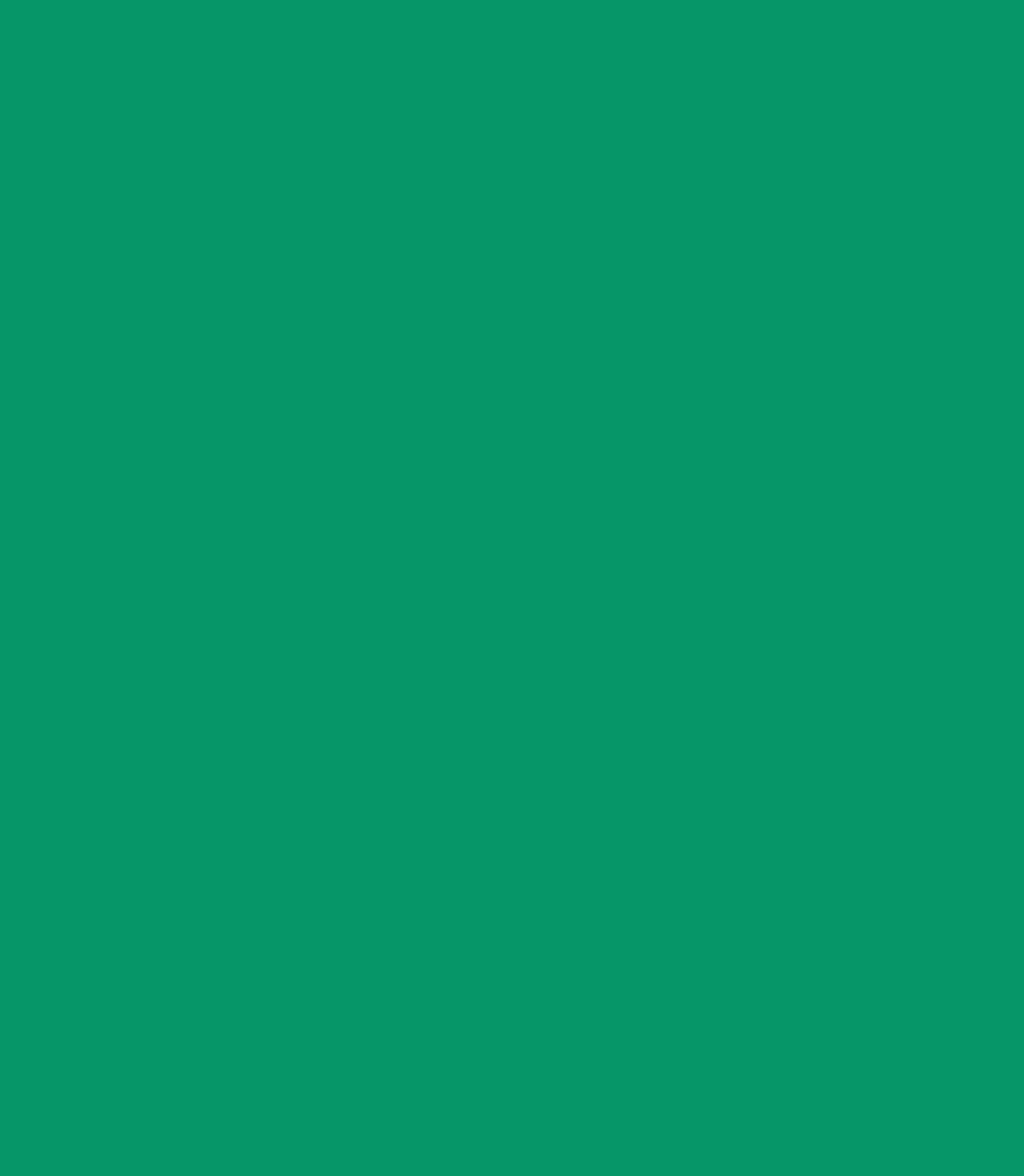
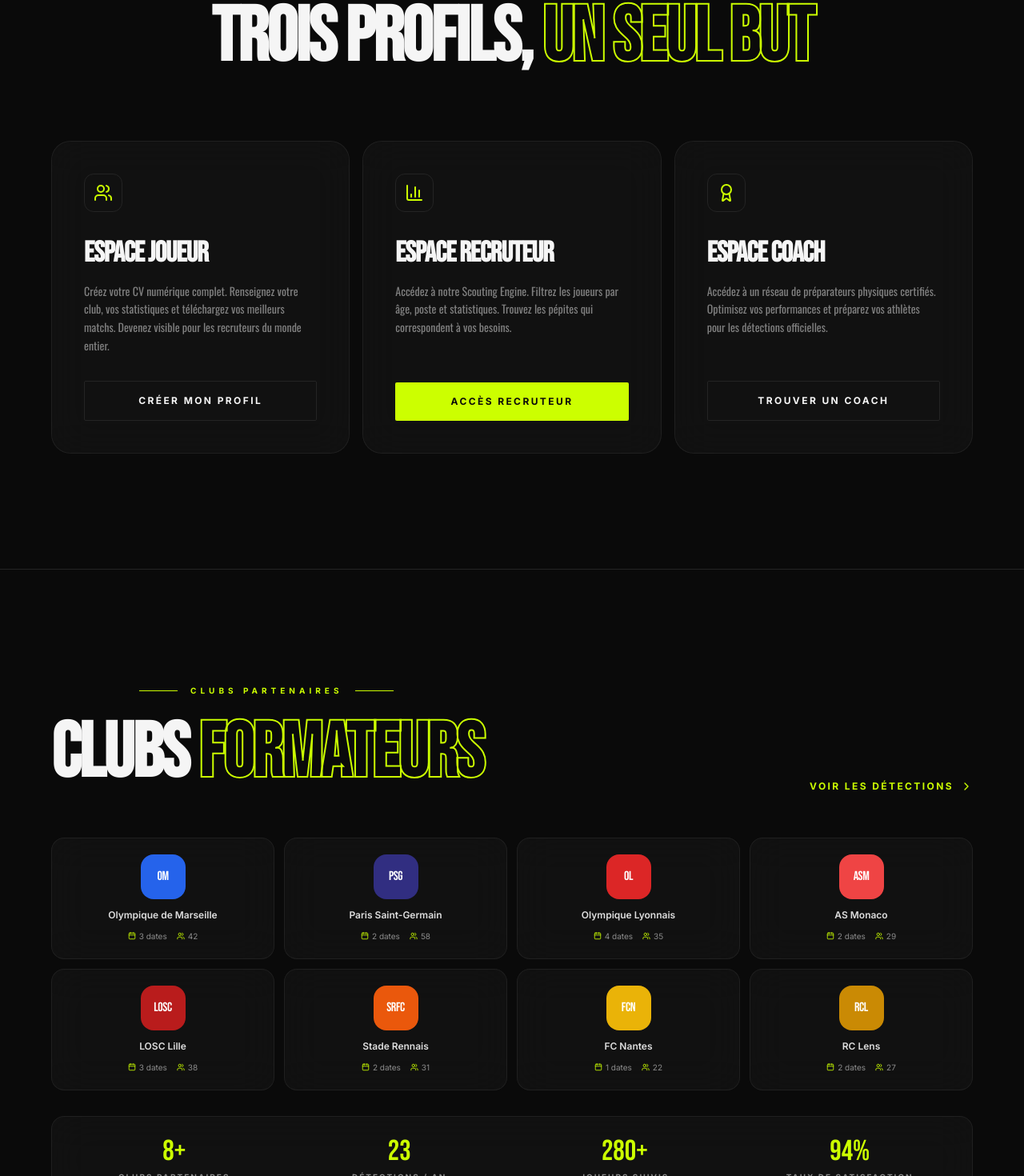
Before and after one commit to developpement-prog/prymia-template-client, a React (Vite) app: page /templates/prodetek in a window 1280 px wide. Shown: the part 3200-4670 px from the top of the page at 80% size. Before the commit the page ends 3016 px from the top, so only its background shows below. Built offline with nearby package versions, Linux system fonts and the light colour scheme.

Commit message:
Feat: Ajout de la section Clubs Partenaires sur Prodetek

```diff
--- /dev/null
+++ b/src/pages/templates/prodetek/ProdetekClubsShowcase.tsx
@@ -0,0 +1,114 @@
+import { motion } from 'framer-motion';
+import { ChevronRight, Users, Calendar } from 'lucide-react';
+import { Link } from 'react-router-dom';
+import SectionLabel from './SectionLabel';
+
+// --- 🟢 TYPESCRIPT ---
+interface Club {
+  name: string;
+  short: string;
+  color: string;
+  detections: number;
+  players: number;
+}
+
+interface Stat {
+  value: string;
+  label: string;
+}
+
+// --- 🟢 DONNÉES ---
+const clubs: Club[] = [
+  { name: 'Olympique de Marseille', short: 'OM', color: 'bg-blue-600', detections: 3, players: 42 },
+  { name: 'Paris Saint-Germain', short: 'PSG', color: 'bg-indigo-900', detections: 2, players: 58 },
+  { name: 'Olympique Lyonnais', short: 'OL', color: 'bg-red-600', detections: 4, players: 35 },
+  { name: 'AS Monaco', short: 'ASM', color: 'bg-red-500', detections: 2, players: 29 },
+  { name: 'LOSC Lille', short: 'LOSC', color: 'bg-red-700', detections: 3, players: 38 },
+  { name: 'Stade Rennais', short: 'SRFC', color: 'bg-orange-600', detections: 2, players: 31 },
+  { name: 'FC Nantes', short: 'FCN', color: 'bg-yellow-500', detections: 1, players: 22 },
+  { name: 'RC Lens', short: 'RCL', color: 'bg-yellow-600', detections: 2, players: 27 },
+];
+
+const stats: Stat[] = [
+  { value: '8+', label: 'Clubs partenaires' },
+  { value: '23', label: 'Détections / an' },
+  { value: '280+', label: 'Joueurs suivis' },
+  { value: '94%', label: 'Taux de satisfaction' },
+];
+
+// --- 🟢 COMPOSANT PRINCIPAL ---
+export default function ProdetekClubsShowcase() {
+  return (
+    // 🟢 Ajout de bg-darkbg pour s'assurer que le fond noir reste uniforme
+    <section className="relative px-6 overflow-hidden border-t py-28 md:py-36 border-border bg-darkbg">
+      <div className="relative z-10 max-w-6xl mx-auto">
+        <div className="flex flex-col justify-between gap-6 md:flex-row md:items-end mb-14">
+          <div>
+            <SectionLabel text="Clubs Partenaires" />
+            <motion.h2
+              initial={{ opacity: 0, y: 20 }}
+              whileInView={{ opacity: 1, y: 0 }}
+              viewport={{ once: true }}
+              className="text-6xl leading-none tracking-tight uppercase font-display md:text-8xl text-foreground"
+            >
+              Clubs <span className="text-outline">Formateurs</span>
+            </motion.h2>
+          </div>
+          <Link
+            to="/templates/prodetek" // 🟢 Lien de sécurité en attendant que la page existe
+            onClick={() => window.scrollTo(0, 0)}
+            className="flex items-center gap-2 text-neon font-body text-xs font-bold uppercase tracking-[0.2em] hover:gap-3 transition-all"
+          >
+            Voir les détections
+            <ChevronRight className="w-4 h-4" />
+          </Link>
+        </div>
+
+        <div className="grid grid-cols-2 gap-3 sm:grid-cols-4">
+          {clubs.map((club, index) => (
+            <motion.div
+              key={club.name} // 🟢 Sécurité React
+              initial={{ opacity: 0, y: 20 }}
+              whileInView={{ opacity: 1, y: 0 }}
+              viewport={{ once: true }}
+              transition={{ delay: index * 0.06 }}
+              className="flex flex-col items-center gap-3 p-5 transition-all cursor-pointer glass-card rounded-2xl hover:border-neon/30 group"
+            >
+              <div className={`w-14 h-14 ${club.color} rounded-2xl flex items-center justify-center group-hover:scale-110 transition-transform duration-300`}>
+                <span className="text-base tracking-tight text-white font-display">{club.short}</span>
+              </div>
+              <p className="text-xs font-semibold leading-tight text-center transition-colors text-foreground font-body group-hover:text-neon">
+                {club.name}
+              </p>
+              <div className="flex items-center gap-3 text-[10px] text-muted-foreground font-body w-full justify-center">
+                <span className="flex items-center gap-1">
+                  <Calendar className="w-2.5 h-2.5 text-neon" />
+                  {club.detections} dates
+                </span>
+                <span className="flex items-center gap-1">
+                  <Users className="w-2.5 h-2.5 text-neon" />
+                  {club.players}
+                </span>
+              </div>
+            </motion.div>
+          ))}
+        </div>
+
+        {/* Stats bar */}
+        <motion.div
+          initial={{ opacity: 0, y: 20 }}
+          whileInView={{ opacity: 1, y: 0 }}
+          viewport={{ once: true }}
+          className="grid grid-cols-2 gap-6 p-6 mt-8 text-center glass-card rounded-2xl md:grid-cols-4"
+        >
+          {stats.map((stat) => (
+            <div key={stat.label}> {/* 🟢 Sécurité React */}
+              <div className="text-4xl font-display text-neon">{stat.value}</div>
+              <div className="text-[10px] font-bold uppercase tracking-[0.2em] text-muted-foreground font-body mt-1">{stat.label}</div>
+            </div>
+          ))}
+        </motion.div>
+      </div>
+    </section>
+  );
+}
--- /dev/null
+++ b/src/pages/templates/prodetek/ProdetekCoaching.tsx
@@ -0,0 +1,101 @@
+import { ReactNode } from 'react';
+import { motion } from 'framer-motion';
+import { Users, BarChart3, Award } from 'lucide-react';
+import SectionLabel from './SectionLabel';
+
+// --- 🟢 TYPESCRIPT ---
+interface SpaceCard {
+  // 🟢 2. Remplace JSX.Element par ReactNode
+  icon: ReactNode;
+  title: string;
+  description: string;
+  cta: string;
+  variant: 'default' | 'neon';
+}
+
+// --- 🟢 DONNÉES ---
+const spaces: SpaceCard[] = [
+  {
+    icon: <Users className="w-6 h-6" />,
+    title: 'Espace Joueur',
+    description: 'Créez votre CV numérique complet. Renseignez votre club, vos statistiques et téléchargez vos meilleurs matchs. Devenez visible pour les recruteurs du monde entier.',
+    cta: 'Créer mon profil',
+    variant: 'default'
+  },
+  {
+    icon: <BarChart3 className="w-6 h-6" />,
+    title: 'Espace Recruteur',
+    description: 'Accédez à notre Scouting Engine. Filtrez les joueurs par âge, poste et statistiques. Trouvez les pépites qui correspondent à vos besoins.',
+    cta: 'Accès Recruteur',
+    variant: 'neon'
+  },
+  {
+    icon: <Award className="w-6 h-6" />,
+    title: 'Espace Coach',
+    description: 'Accédez à un réseau de préparateurs physiques certifiés. Optimisez vos performances et préparez vos athlètes pour les détections officielles.',
+    cta: 'Trouver un Coach',
+    variant: 'default'
+  }
+];
+
+// --- 🟢 COMPOSANT PRINCIPAL ---
+export default function ProdetekCoaching() {
+  return (
+    // 🟢 Ajout de bg-darkbg pour s'assurer que le fond reste raccord
+    <section id="coaching" className="relative px-6 overflow-hidden border-t py-28 md:py-36 border-border bg-darkbg">
+      <div className="relative z-10 max-w-6xl mx-auto">
+        <div className="mb-20 text-center">
+          <SectionLabel text="Espaces Membres" />
+          <motion.h2
+            initial={{ opacity: 0, y: 20 }}
+            whileInView={{ opacity: 1, y: 0 }}
+            viewport={{ once: true }}
+            className="mb-6 text-6xl leading-none tracking-tight uppercase font-display md:text-8xl text-foreground"
+          >
+            Trois Profils, <span className="text-outline">Un Seul But</span>
+          </motion.h2>
+        </div>
+
+        <div className="grid grid-cols-1 gap-4 lg:grid-cols-3">
+          {spaces.map((space, index) => (
+            <motion.div
+              key={space.title} // 🟢 React: On utilise le titre comme clé
+              initial={{ opacity: 0, y: 30 }}
+              whileInView={{ opacity: 1, y: 0 }}
+              viewport={{ once: true }}
+              transition={{ delay: index * 0.1 }}
+              className={`group p-8 lg:p-10 rounded-3xl flex flex-col transition-all duration-500 ${
+                space.variant === 'neon'
+                  ? 'glass-card border-neon/20 hover:border-neon/40'
+                  : 'glass-card glass-card-hover'
+              }`}
+            >
+              <div aria-hidden="true" className="flex items-center justify-center w-12 h-12 mb-8 transition-colors border border-border rounded-xl text-neon group-hover:border-neon/40">
+                {space.icon}
+              </div>
+
+              <h3 className="mb-4 text-4xl tracking-tight uppercase transition-colors font-display text-foreground group-hover:text-neon">
+                {space.title}
+              </h3>
+
+              <p className="flex-1 mb-8 text-sm font-light leading-relaxed text-muted-foreground">
+                {space.description}
+              </p>
+
+              <button
+                // 🟢 Remplacé 'text-background' par 'text-darkbg' pour la couleur d'écriture sur les boutons
+                className={`w-full py-4 font-body text-xs font-bold uppercase tracking-[0.2em] transition-all rounded-sm ${
+                  space.variant === 'neon'
+                    ? 'bg-neon text-darkbg hover:neon-glow-sm'
+                    : 'border border-border text-foreground hover:bg-neon hover:text-darkbg hover:border-neon'
+                }`}
+              >
+                {space.cta}
+              </button>
+            </motion.div>
+          ))}
+        </div>
+      </div>
+    </section>
+  );
+}
--- a/src/pages/templates/prodetek/ProdetekHome.tsx
+++ b/src/pages/templates/prodetek/ProdetekHome.tsx
@@ -1,6 +1,9 @@
 import ProdetekHero from './ProdetekHero';
 import ProdetekFeatures from './ProdetekFeatures';
 import ProdetekTalents from './ProdetekTalents';
+import ProdetekCoaching from './ProdetekCoaching';
+import ProdetekClubsShowcase from './ProdetekClubsShowcase';
+
 
 export default function ProdetekHome() {
   return (
@@ -8,6 +11,8 @@
       <ProdetekHero />
       <ProdetekFeatures />
       <ProdetekTalents />
+      <ProdetekCoaching />
+      <ProdetekClubsShowcase />
     </main>
   );
 }
--- a/tailwind.config.js
+++ b/tailwind.config.js
@@ -31,10 +31,16 @@
           yellow: "rgb(var(--brand-yellow) / <alpha-value>)",
         },
 
+        // 🟢 CORRECTION : Les nouvelles couleurs sont bien DANS le bloc "colors"
+        'card-highlight': 'rgb(var(--bg-card-highlight) / <alpha-value>)',
+        'card-deep': 'rgb(var(--bg-card-deep) / <alpha-value>)',
+        'card-accent': 'rgb(var(--bg-card-accent) / <alpha-value>)',
+        'text-dark': 'rgb(var(--text-dark) / <alpha-value>)',
+
         // --- 🎨 COULEURS DES TEMPLATES CLIENTS ---
         // 🟢 2. On injecte toutes les couleurs de Prodetek ici automatiquement !
         ...prodetekTheme.colors,
-      },
+      }, // <--- C'est ici que se ferme l'objet colors !
 
       fontFamily: {
         // --- POLICES PRYMIA ---
```
